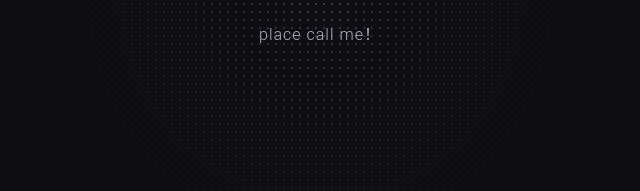
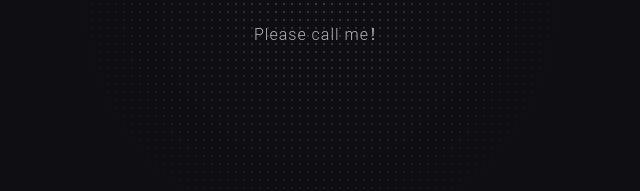
Before and after one commit to nKwYi/nkwyi.github.io, a plain HTML site: page index.html in a window 1280 px wide. Shown: the part 296-487 px from the top of the page, 320-960 px from the left. Drawn offline with nearby package versions, Linux system fonts and the light colour scheme.

Commit message:
Add files via upload

```diff
--- a/index.html
+++ b/index.html
@@ -152,7 +152,7 @@
     const options = {
         strings: [
             "Hi~欢迎到访~ ^1000",
-            "place call me！ ^1000",
+            "Please call me！ ^1000",
         ],
         typeSpeed: 50, // 打印速度
         backSpeed: 20, // 回退速度
```
